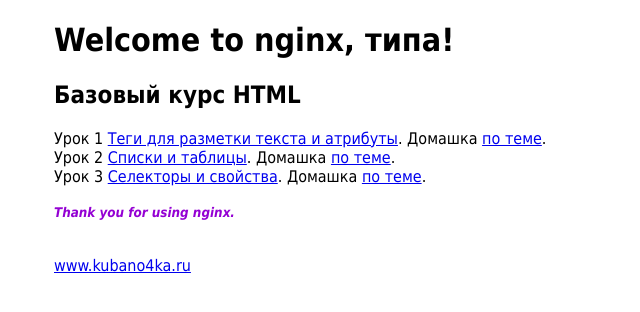
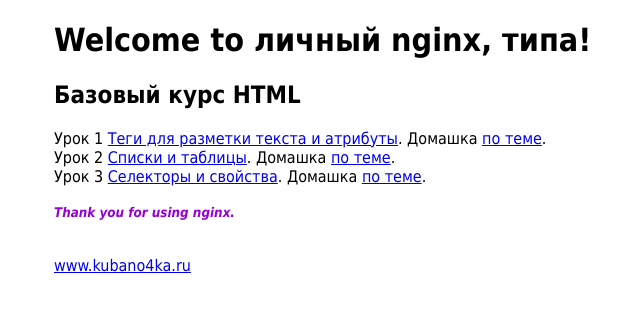
Before and after one commit to UniMWS/demo, a plain HTML site: page index.html in a window 1280 px wide. Shown: the whole page, without its empty margins (306-946 px from the left). Drawn offline with Linux system fonts and the light colour scheme.

Commit message:
несущественная модификация index.html

```diff
--- a/index.html
+++ b/index.html
@@ -2,7 +2,7 @@
 <html lang="ru">
 <head>
 	<meta charset="UTF-8">
-<title>Welcome to nginx, типа!</title>
+<title>Welcome to личный nginx, типа!</title>
 <style>
     body {
         width: 35em;
@@ -17,7 +17,7 @@
 </style>
 </head>
 <body>
-<h1>Welcome to nginx, типа!</h1>
+<h1>Welcome to личный nginx, типа!</h1>
 <h2>Базовый курс HTML</h2>
 <p>Урок 1
 <a href="./page1.html">Теги для разметки текста и атрибуты</a>.
```
